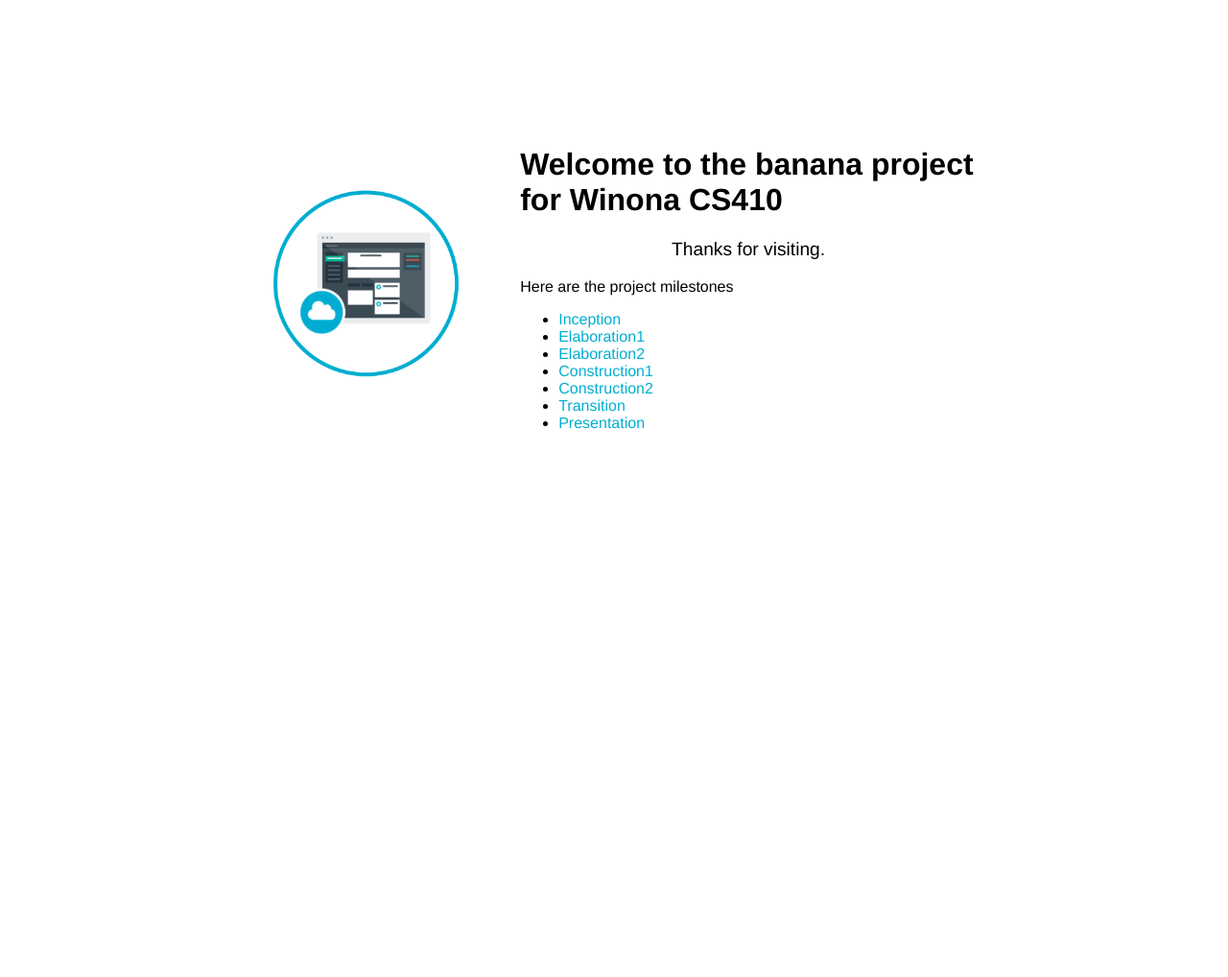
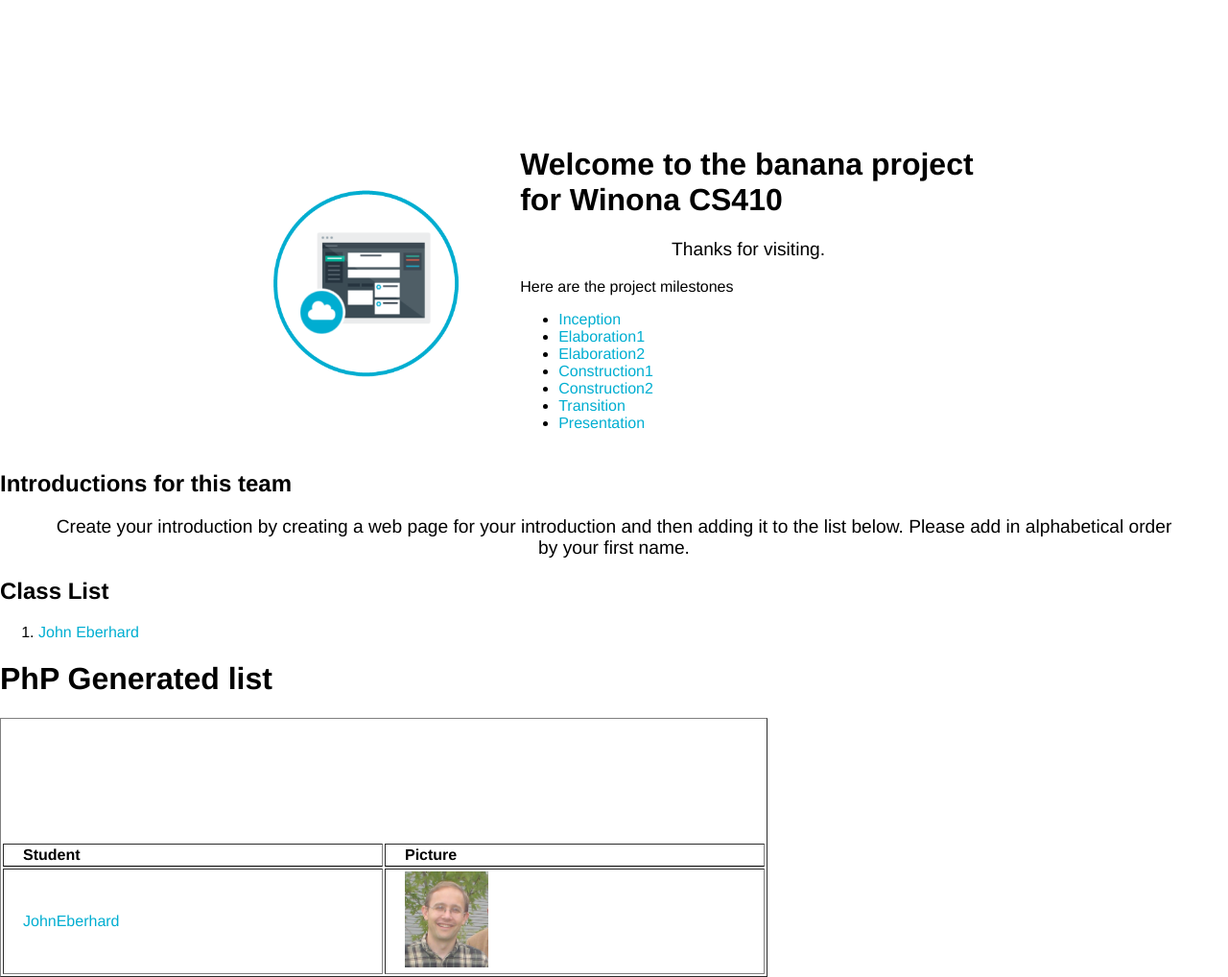
Before and after one commit to KyleAure/winona-cs410-game, a PHP site: page / in a window 1280 px wide. Shown: the whole page at 96% size. Before the commit the page ends 447 px from the top, so only its background shows below. Run offline with PHP 8.4, Linux system fonts and the light colour scheme.

Commit message:
Introductions

```diff
--- /dev/null
+++ b/JohnEberhard.php
@@ -0,0 +1,50 @@
+<!DOCTYPE html>
+<html>
+<head>
+	<title>John Eberhard Introduction</title>
+	<meta http-equiv="Content-Type" content="text/html; charset=utf-8">
+	<link rel="stylesheet" href="style.css" />
+</head>
+<body>
+			    <h1>
+				<h1 id = "message">John Eberhard Introduction Updated January 2018</h1>
+				<p><b>Picture</b></p>
+				<img src="images/JohnEberhard.jpg" alt="John Eberhard" style="width:304px">
+				<p>About:  Required items in <b>bold</b></p>
+				<ul>
+				<li><b>Approximate Age: 53</b></li>
+				<li><b>Birth Place:  Provo, Utah</b></li>
+				<li>Family</li>
+				   <ul>
+				     <li>Married 28 years</li>
+				     <li>Five children in Utah, Washington, and Minnesota</li>
+				     <li>
+
+				   </ul>
+				<li>Work Experience</li>
+				  <ul>
+				    <li>Worked at IBM since 1991</li>
+				  </ul>
+				<li>Skills</li>
+				  <ul>
+				    <li>Java</li>
+				    <li>JSON</li>
+				    <li>XML</li>
+				    <li>SQL</li>
+				    <li>.NET</li>
+				    <li>IBM i</li>
+				    <li>JDBC</li>
+				  </ul>
+		        <li>Hobbies</li>
+		           <li>Family History</li>
+		        <li>Other Interests/li>
+		        <li>Future Plans / Aspirations</li>
+		        <li>Links</li>
+		          <ul>
+		            <li><a href="http://eberhard.us">eberhard.us</a></li>
+		            <li><a href="http://facebook.com/jweberhard">John Eberhard on Facebook</a></li>
+		          </ul>
+				</ul>
+
+</body>
+</html>
--- a/index.php
+++ b/index.php
@@ -30,5 +30,48 @@
 			</td>
 		</tr>
 	</table>
+
+		<h2 id = "message">Introductions for this team</h1>
+	<p class='description'>Create your introduction by creating a web page for your
+	introduction and then adding it to the list below. Please add in alphabetical order by your
+	first name.</p>
+
+	<h2>Class List </h2>
+	<ol>
+	  <li><a href="JohnEberhard.php">John Eberhard</a></li>
+
+	  </ol>
+
+
+	<h1>PhP Generated list</h1>
+		<table border="1" align="left">
+		 <tr>
+		   <th>Student</th>
+		   <th>Picture</th>
+		 </tr>
+<?PHP
+foreach (glob("*.php") as $filename) {
+	if ( 0 != strcmp("$filename","index.php")) {
+	 if ( 0 != strcmp("$filename","connect.php")) {
+
+	   $name = preg_replace("/.php/","","$filename")	;
+	   $filecontents = file_get_contents("$filename");
+
+       echo "<tr><td><a href=\"$filename\">$name</a>   </td>";
+
+	   $filecontents = file_get_contents("$filename");
+       // echo '<!--';
+	   // echo "$filecontents";
+       // echo '-->';
+	   $imagelink = preg_replace('/^.*"(images.[^"]*)".*/s','$1',"$filecontents");
+	   echo "<td><img src=\"$imagelink\" alt=\"$name\" style=\"height:100px\"></td>";
+
+       echo "</tr>";
+     }
+    }
+}
+
+?>
+</table>
 </body>
 </html>
```
Also changed, not shown: images/JohnEberhard.jpg (added).
